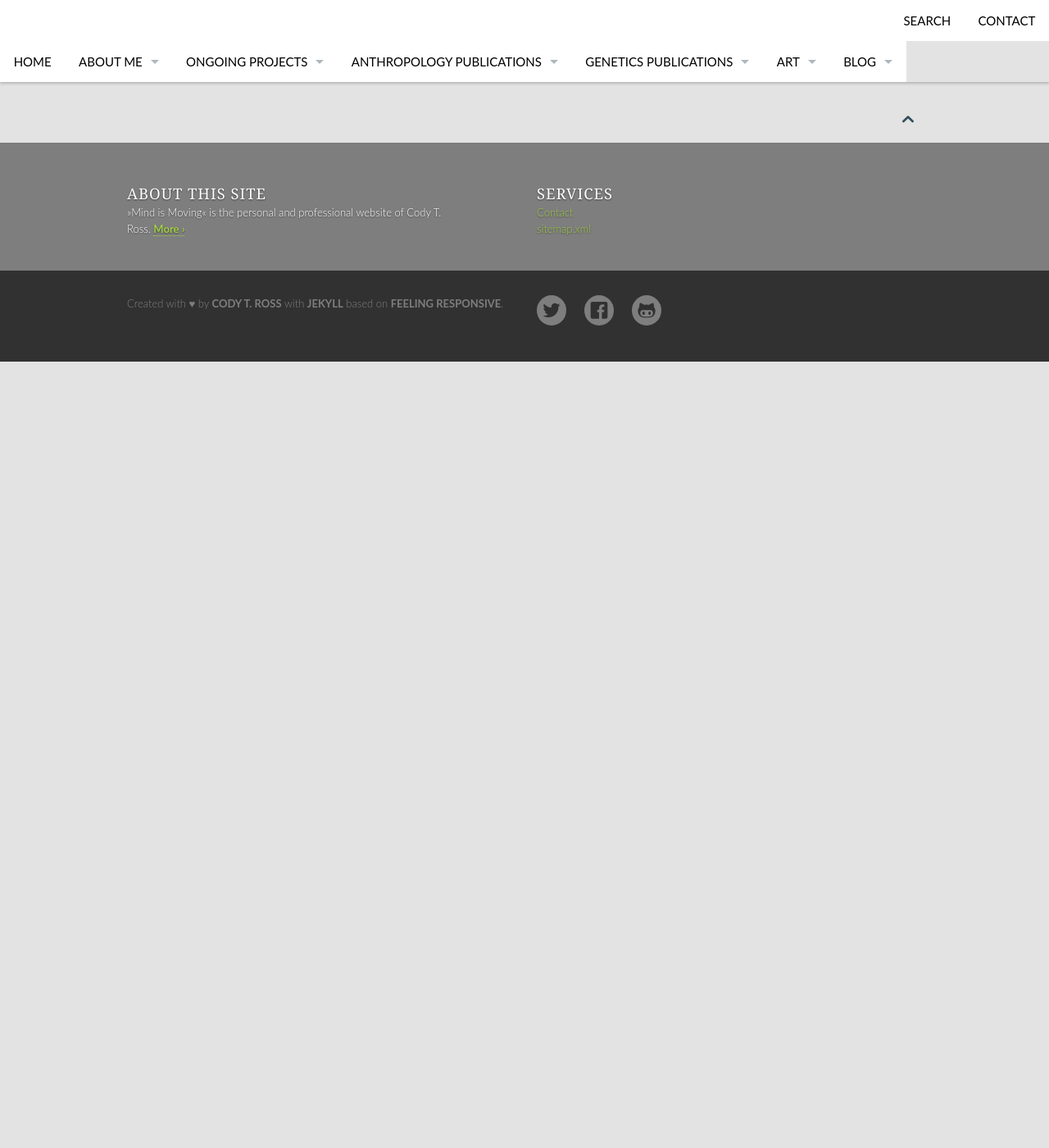
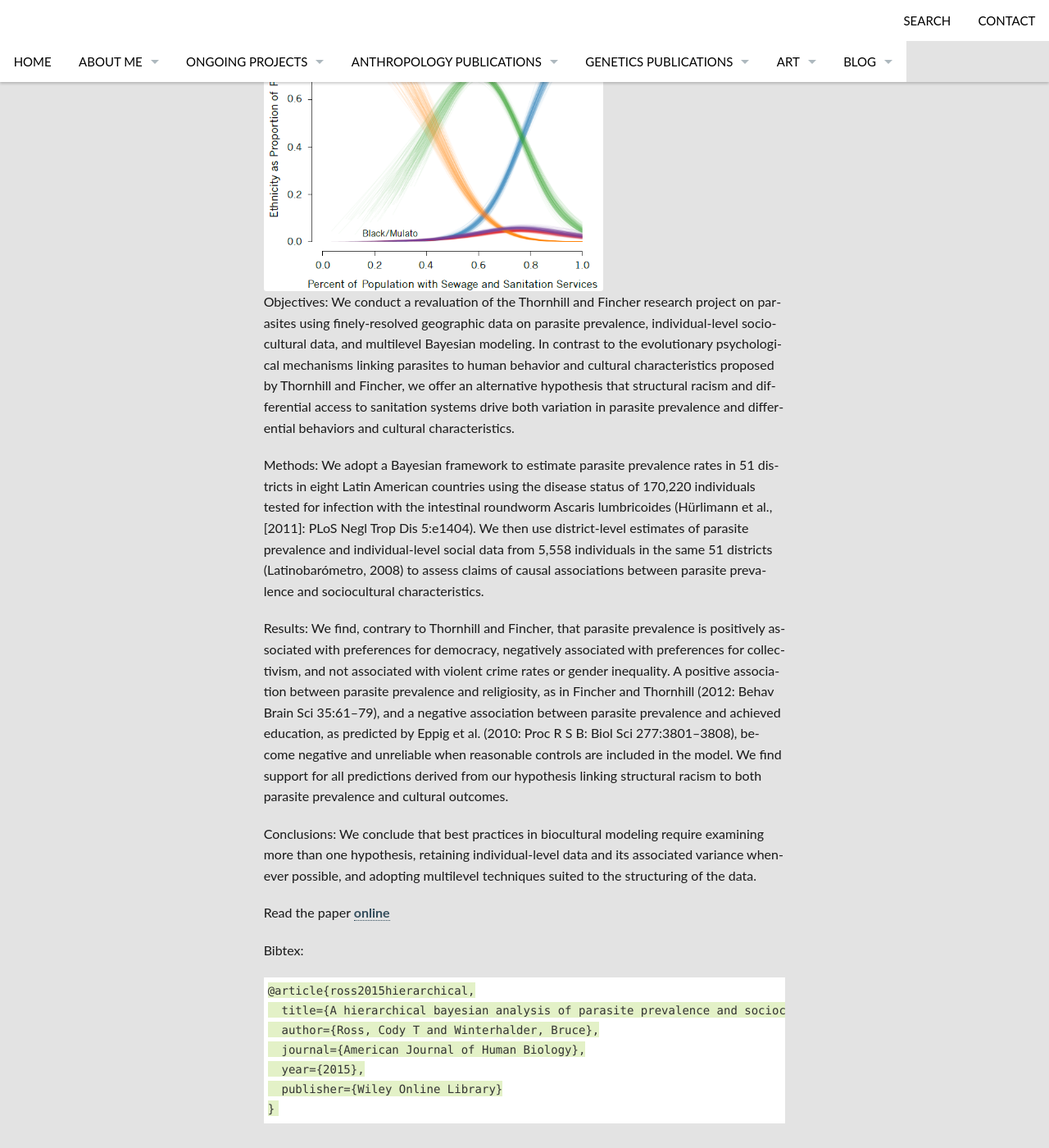
Before and after one commit to Ctross/Ctross.github.io, a Jekyll site: the page built from anthropology/parasites/index.md, in a window 1280 px wide and 1400 px high, scrolled down 416 px. Shown: the whole window at 82% size. Built offline with Jekyll 4.4.1, drawn with Linux system fonts in a browser that asks for light colours; before the commit the page ends 900 px from its top, so only the background shows below that.

Commit message:
Update index.md

````diff
--- a/anthropology/parasites/index.md
+++ b/anthropology/parasites/index.md
@@ -20,17 +20,34 @@ image:
     caption:
     caption_url:
 ---
+<div class="row">
+<div class="medium-8 columns t30">
+<img src="{{ site.url }}/images/parasite.png" alt="">
+</div><!-- /.medium-8.columns -->
+</div><!-- /.row -->
+Objectives:
+We conduct a revaluation of the Thornhill and Fincher research project on parasites using finely-resolved geographic data on parasite prevalence, individual-level sociocultural data, and multilevel Bayesian modeling. In contrast to the evolutionary psychological mechanisms linking parasites to human behavior and cultural characteristics proposed by Thornhill and Fincher, we offer an alternative hypothesis that structural racism and differential access to sanitation systems drive both variation in parasite prevalence and differential behaviors and cultural characteristics.
 
+Methods:
+We adopt a Bayesian framework to estimate parasite prevalence rates in 51 districts in eight Latin American countries using the disease status of 170,220 individuals tested for infection with the intestinal roundworm Ascaris lumbricoides (Hürlimann et al., [2011]: PLoS Negl Trop Dis 5:e1404). We then use district-level estimates of parasite prevalence and individual-level social data from 5,558 individuals in the same 51 districts (Latinobarómetro, 2008) to assess claims of causal associations between parasite prevalence and sociocultural characteristics.
 
+Results:
+We find, contrary to Thornhill and Fincher, that parasite prevalence is positively associated with preferences for democracy, negatively associated with preferences for collectivism, and not associated with violent crime rates or gender inequality. A positive association between parasite prevalence and religiosity, as in Fincher and Thornhill (2012: Behav Brain Sci 35:61–79), and a negative association between parasite prevalence and achieved education, as predicted by Eppig et al. (2010: Proc R S B: Biol Sci 277:3801–3808), become negative and unreliable when reasonable controls are included in the model. We find support for all predictions derived from our hypothesis linking structural racism to both parasite prevalence and cultural outcomes.
 
+Conclusions:
+We conclude that best practices in biocultural modeling require examining more than one hypothesis, retaining individual-level data and its associated variance whenever possible, and adopting multilevel techniques suited to the structuring of the data.
 
- [1]: #
- [2]: #
- [3]: #
- [4]: #
- [5]: #
- [6]: #
- [7]: #
- [8]: #
- [9]: #
- [10]: #
+Read the paper [online][1]
+
+Bibtex:
+```
+@article{ross2015hierarchical,
+  title={A hierarchical bayesian analysis of parasite prevalence and sociocultural outcomes: The role of structural racism and sanitation infrastructure},
+  author={Ross, Cody T and Winterhalder, Bruce},
+  journal={American Journal of Human Biology},
+  year={2015},
+  publisher={Wiley Online Library}
+}
+```
+
+ [1]: http://onlinelibrary.wiley.com/doi/10.1002/ajhb.22757/full
````
